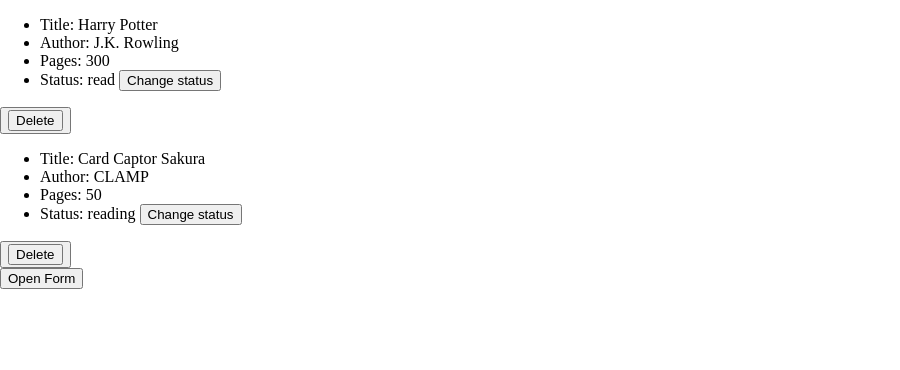
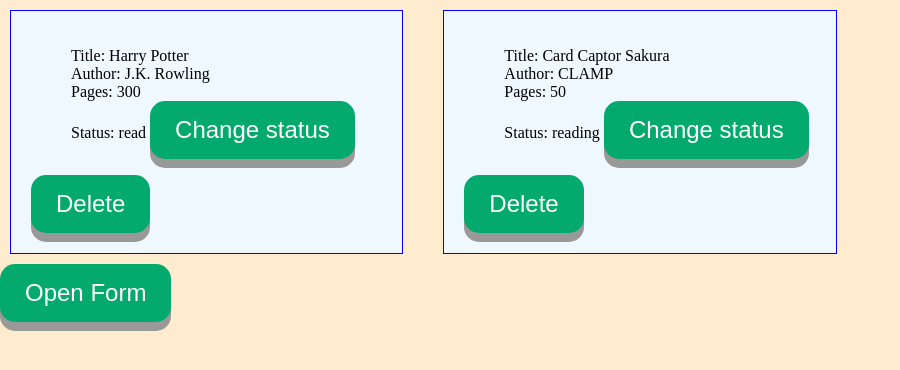
Before and after one commit to BlairKirara/js-library-odin, a plain HTML site: page index.html in a window 1280 px wide. Shown: the whole page, without its empty margins (0-900 px from the left). Drawn offline with Linux system fonts and the light colour scheme.

Commit message:
Make status change work

```diff
--- a/css/styles.css
+++ b/css/styles.css
@@ -1,6 +1,7 @@
 body {
     margin: 0;
     padding: 0;
+    background-color: blanchedalmond;
 }
 
 .form-popup {
@@ -13,4 +14,32 @@ body {
 
 #grid-container {
     display: grid;
+    grid-template-columns: 1fr 1fr 1fr;
+    gap: 20px;
 }
+
+ul {
+    list-style-type: none;
+}
+
+#grid-container>div {
+    border: 1px solid blue;
+    background-color: aliceblue;
+    padding: 20px;
+    margin: 10px;
+}
+
+button {
+    display: inline-block;
+    padding: 15px 25px;
+    font-size: 24px;
+    cursor: pointer;
+    text-align: center;
+    text-decoration: none;
+    outline: none;
+    color: #fff;
+    background-color: #04AA6D;
+    border: none;
+    border-radius: 15px;
+    box-shadow: 0 9px #999;
+}
--- a/scripts/main.js
+++ b/scripts/main.js
@@ -38,7 +38,7 @@ function addBookToLibrary(book) {
     myLibrary.push(book);
 
     const newDiv = document.createElement("div");
-    newDiv.id = myLibrary.length;
+    newDiv.id = myLibrary.length - 1;
     const newList = document.createElement("ul");
     newDiv.appendChild(newList);
 
@@ -47,19 +47,19 @@ function addBookToLibrary(book) {
         switch (i) {
             case 0:
                 newLi.innerHTML = `Title: ${book.name}`;
-                newLi.id = `${myLibrary.length}-title`;
+                newLi.id = `${myLibrary.length - 1}-title`;
                 break;
             case 1:
                 newLi.innerHTML = `Author: ${book.author}`;
-                newLi.id = `${myLibrary.length}-author`;
+                newLi.id = `${myLibrary.length - 1}-author`;
                 break;
             case 2:
                 newLi.innerHTML = `Pages: ${book.pages}`;
-                newLi.id = `${myLibrary.length}-pages`;
+                newLi.id = `${myLibrary.length - 1}-pages`;
                 break;
             case 3:
                 newLi.innerHTML = `Status: ${book.status} <button type="button" id="status-btn" onclick="changeStatus(this.parentElement.id)">Change status</button>`;
-                newLi.id = `${myLibrary.length}-status`;
+                newLi.id = `${myLibrary.length - 1}-status`;
                 break;
         }
         newList.appendChild(newLi);
@@ -68,9 +68,15 @@ function addBookToLibrary(book) {
     const delButton = document.createElement("button");
     delButton.id = `${myLibrary.length}-btn`;
     newDiv.appendChild(delButton);
-    delButton.innerHTML = `<button type=button onclick="deleteDiv(this.parentElement)">Delete</button>`
+    delButton.textContent = "Delete";
+    delButton.onclick = function () {
+        deleteDiv(this);
+    }
+    // delButton.innerHTML = `<button type=button onclick="deleteDiv(this.parentElement)">Delete</button>`
 
     document.getElementById("grid-container").appendChild(newDiv);
+
+
 }
 
 function deleteDiv(element) {
@@ -81,19 +87,15 @@ function deleteDiv(element) {
 
 function changeStatus(element) {
     console.log(element);
-    document.getElementById(element).innerHTML = `
-    <form>
+    document.getElementById(element).innerHTML = `Status:
     <select id="status-select" required>
-        <option value="">--Please choose status--</option>
         <option value="read">read</option>
         <option value="reading">reading</option>
         <option value="on-hold">on-hold</option>
        <option value="dropped">dropped</option>
        <option value="plan to read">plan to read</option>
     </select>
-    <button type="button" id="btn-status-submit" onclick="changeStatusValue(this.parentElement.id, this.parentElement.parentElement.parentElement.id)">Ok</button>
-    </form>`
-
+    <button type="button" id="btn-status-submit" onclick="changeStatusValue(this.parentElement.id, this.parentElement.parentElement.parentElement.id)">Ok</button>`
 }
 
 function changeStatusValue(fieldId, bookId) {
@@ -107,3 +109,28 @@ function changeStatusValue(fieldId, bookId) {
     document.getElementById(fieldId).innerHTML = `Status: ${myLibrary[bookId].status} <button type="button" id="status-btn" onclick="changeStatus(this.parentElement.id)">Change status</button>`
 
 }
+
+// function changeStatus(element) {
+//     // const bookId = element.parentNode.id;
+//     // document.getElementById(`${bookId}-status`).innerHTML =
+//     //     `<form action="#" id="myStatusForm" name="myStatusForm">
+//     //     <label for="status">Status: </label>
+//     //     <select id="status" required>
+//     //         <option value="">--Please choose status--</option>
+//     //         <option value="read">read</option>
+//     //         <option value="reading">reading</option>
+//     //         <option value="on-hold">on-hold</option>
+//     //         <option value="dropped">dropped</option>
+//     //         <option value="plan to read">plan to read</option>
+//     //     </select>
+//     //     <button type="submit" id="btn-status-submit">Ok</button>
+//     //     </form>`
+//     // document.body.append()
+// }
+
+// myStatusForm.onsubmit = function () {
+//     document.getElementById(myStatusForm.parentNode.id).value = myStatusForm.status.value;
+//     return false;
+// }
+
+// document.querySelector("#bookTable tbody").innerHTML = myLibrary.map(name => `<tr><td>${book2.name}</td><td>${book2.author}</td><td>${book2.pages}</td><td>${book2.status}</td></tr>`).join('');
```
Also changed, not shown: index.html (+0 -13 lines).
